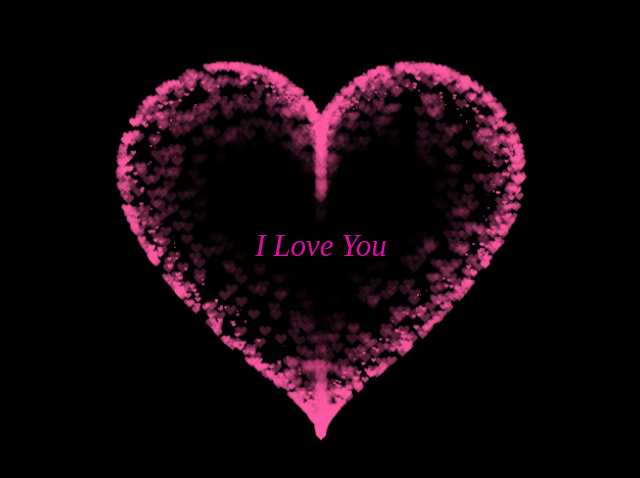
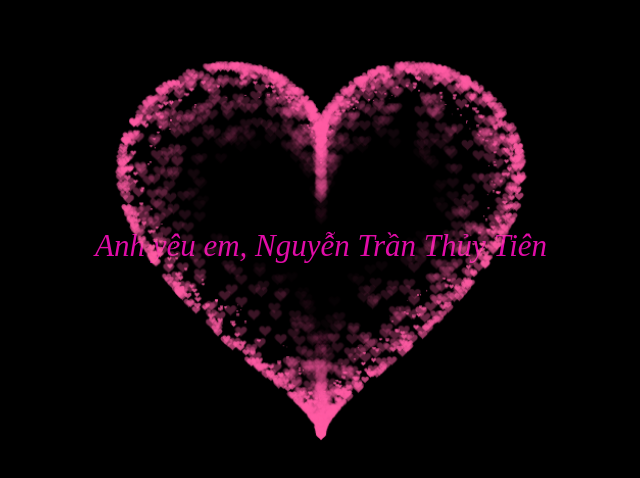
Before and after one commit to nxcuong01/love_heart, a plain HTML site: page index.html in a window 1280 px wide. Shown: the part 152-630 px from the top of the page, without its empty margins (319-959 px from the left). Drawn offline with Linux system fonts and the light colour scheme.

Commit message:
Update index.html

```diff
--- a/index.html
+++ b/index.html
@@ -306,6 +306,6 @@ display: flex;
 align-items: center;
 justify-content: center;
 margin-bottom: 5px;
-text-align: center;">I Love You</div>
+text-align: center;">Anh yêu em, Nguyễn Trần Thủy Tiên</div>
 </BODY>
 </HTML>
```
